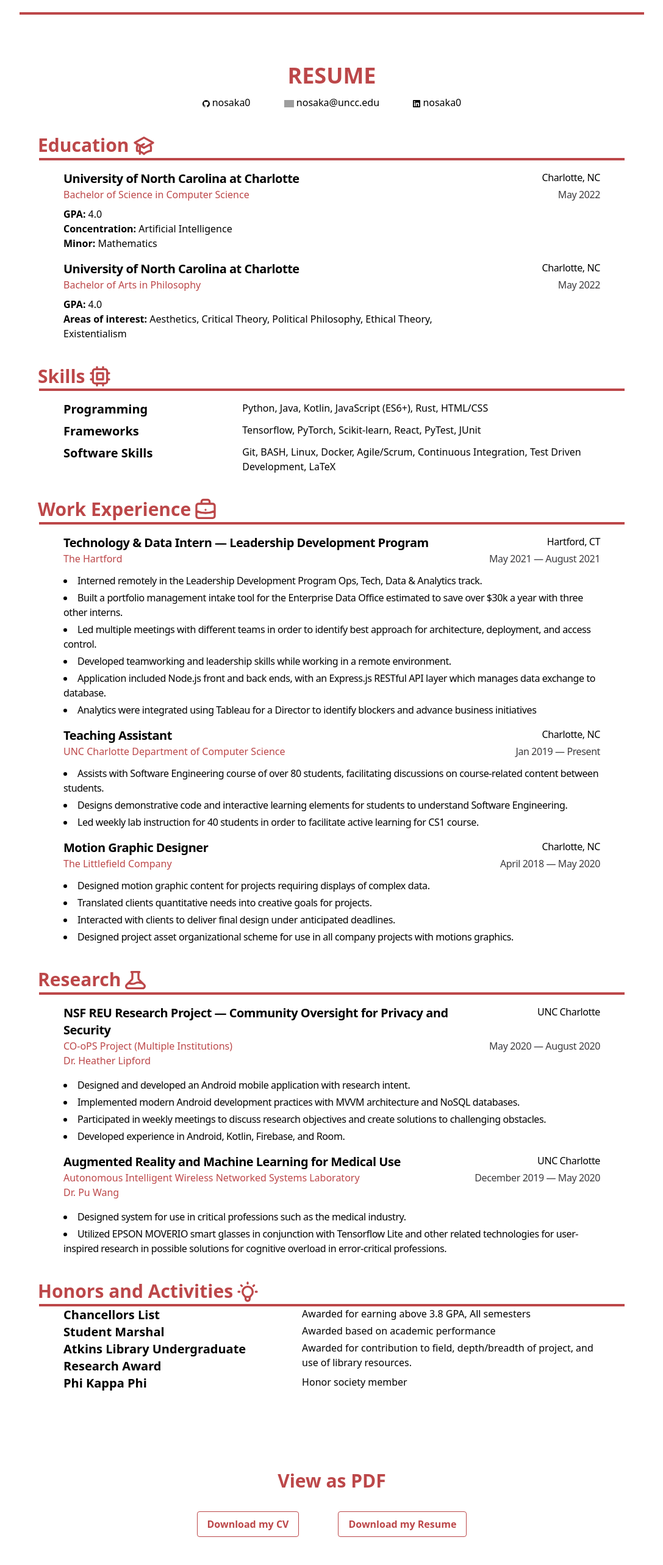
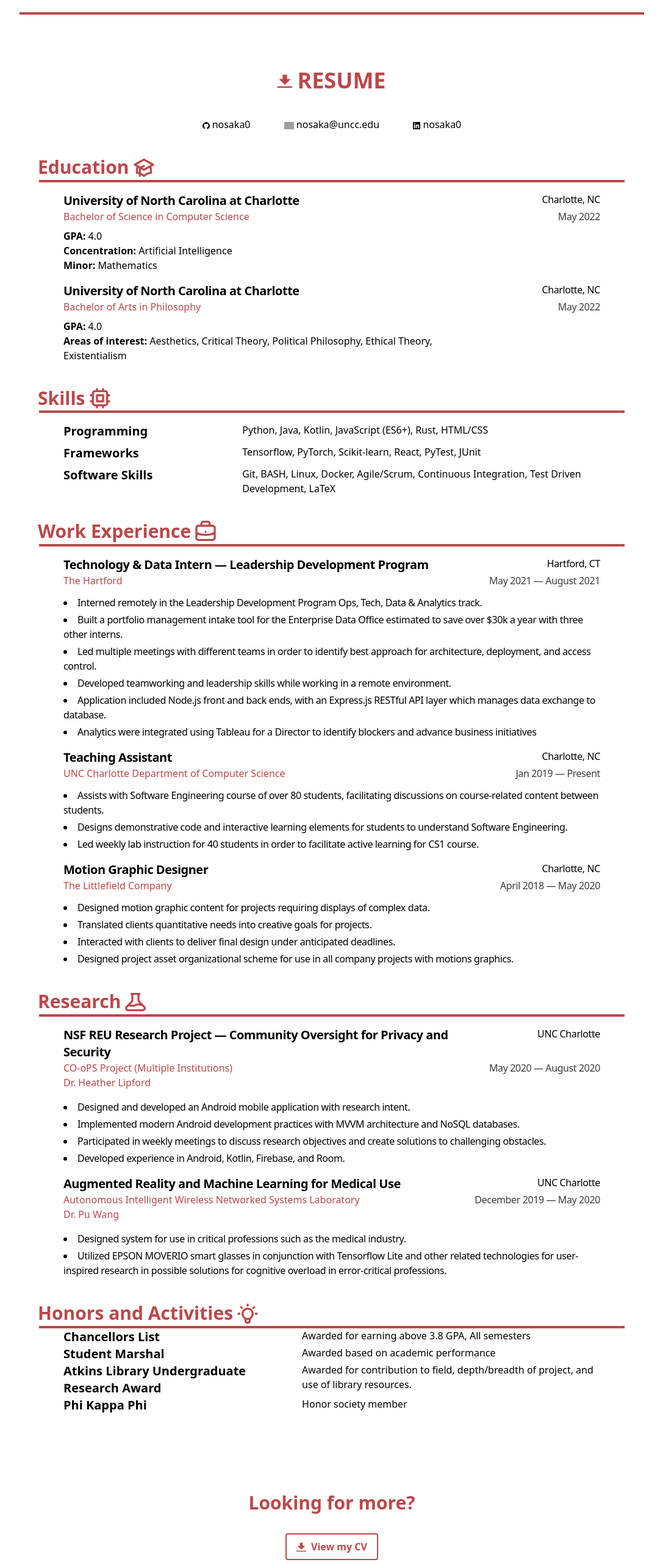
Before and after one commit to nicholasosaka/nosaka.xyz, a Next.js app in the folder web/: page /resume in a window 1280 px wide. Shown: the part 100-2666 px from the top of the page at 61% size, without its empty margins (96-1183 px from the left). Built offline with nearby package versions, Linux system fonts and the light colour scheme; grey boxes are pictures that could not be loaded; what @tailwindcss/typography would draw is missing.

Commit message:
Move CV/Resume links to reasonable places

```diff
--- a/web/pages/resume.tsx
+++ b/web/pages/resume.tsx
@@ -22,7 +22,15 @@ export default function Resume() {
 
             <Header/>
             <div className="mt-8 xl:mt-20 mx-auto w-11/12 md:w-9/12 lg:w-9/12">
-                <h1 className="text-4xl uppercase font-extrabold mx-auto w-1/2 text-center text-chestnut">Resume</h1>
+                <div className="transition transform duration-500 hover:scale-110 text-center my-8">
+                    <Link href="/resume.pdf" passHref>
+                        <button className="bg-transparent text-chestnut font-bold py-2 px-4 inline-flex items-center">
+                            <svg className="fill-current w-6 h-6 mr-2" xmlns="http://www.w3.org/2000/svg" viewBox="0 0 20 20"><path d="M13 8V2H7v6H2l8 8 8-8h-5zM0 18h20v2H0v-2z"/></svg>
+                            <h1 className="text-4xl uppercase font-extrabold mx-auto text-center">Resume</h1>
+                        </button>
+                    </Link>
+                </div>
+
                 <div className="flex flex-row mx-auto sm:w-8/12 lg:w-6/12 justify-between my-3">
                     <IconLink svg="/svgs/github.svg" alt="GitHub Icon" text="nosaka0" link="https://github.com/nosaka0"/>
                     <IconLink svg="/svgs/email.svg" alt="Email Icon" text="nosaka@uncc.edu" link="mailto:nosaka@uncc.edu"/>
@@ -163,13 +171,13 @@ export default function Resume() {
                 </div>
 
                 <div className="my-32">
-                    <h1 className="text-center text-3xl font-bold text-chestnut mb-8">View as PDF</h1>
+                    <h1 className="text-center text-3xl font-bold text-chestnut mb-8">Looking for more?</h1>
                     <div className="flex flex-row justify-center gap-x-16">
                         <Link href="/cv.pdf" passHref>
-                            <a className="bg-transparent hover:bg-chestnut text-chestnut hover:text-white font-semibold py-2 px-4 border border-chestnut hover:border-transparent rounded">Download my CV</a>
-                        </Link>
-                        <Link href="/resume.pdf" passHref>
-                            <a className="bg-transparent hover:bg-chestnut text-chestnut hover:text-white font-semibold py-2 px-4 border border-chestnut hover:border-transparent rounded">Download my Resume</a>
+                            <button className="transition duration-500 bg-transparent text-chestnut hover:bg-chestnut hover:text-white font-bold py-2 px-4 rounded inline-flex items-center border-2 border-chestnut">
+                                <svg className="fill-current w-4 h-4 mr-2" xmlns="http://www.w3.org/2000/svg" viewBox="0 0 20 20"><path d="M13 8V2H7v6H2l8 8 8-8h-5zM0 18h20v2H0v-2z"/></svg>
+                                <span className="">View my CV</span>
+                            </button>
                         </Link>
                     </div>
                 </div>
```
